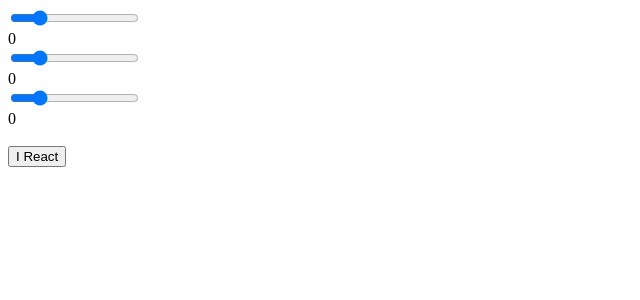
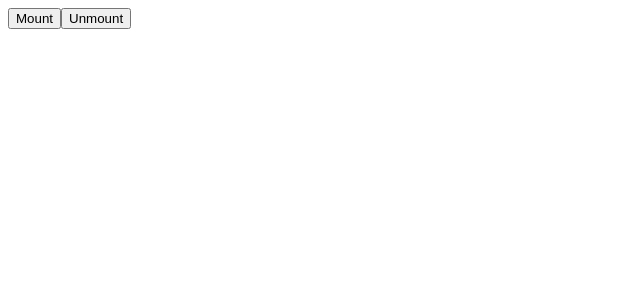
Before and after one commit to agakow/react-project, a React app: page / in a window 1280 px wide. Shown: the top 300 px of the page, without its empty margins (0-640 px from the left). Built offline with nearby package versions, Linux system fonts and the light colour scheme.

Commit message:
componentlifecycle - mounting basics

```diff
--- a/App.js
+++ b/App.js
@@ -5,63 +5,52 @@
 class App extends React.Component {
   constructor() {
     super();
-    this.state = {
-      red: 0,
-      green: 0,
-      blue: 0
+    this.state = {val: 0};
+    this.update = this.update.bind(this)
     }
-    this.update = this.update.bind(this)
+  update(){
+    this.setState({val: this.state.val + 1})
   }
-  update(e){
-    this.setState({
-      red: ReactDOM.findDOMNode(this.refs.red.refs.inp).value,
-      green: ReactDOM.findDOMNode(this.refs.green.refs.inp).value,
-      blue: ReactDOM.findDOMNode(this.refs.blue.refs.inp).value
-    })
+  componentWillMount(){
+    console.log('mounting!');
   }
-  render(){
-    return (
-      <div>
-        <Slider ref="red" update={this.update} />
-        {this.state.red}
-        <Slider ref="green" update={this.update} />
-        {this.state.green}
-        <Slider ref="blue" update={this.update} />
-        {this.state.blue}
-        <br/>
-        <br/>
-        <Button>I <Heart/> React</Button>
-      </div>
-    );
+  render() {
+    console.log('rendering!');
+    return <button onClick={this.update}>{this.state.val}</button>
+  }
+  componentDidMount(){
+    console.log('mounted!');
+  }
+  componentWillUnmount(){
+    console.log('bye!');
   }
 }
 
-class Button extends React.Component {
-  render() {
-    return <button> {this.props.children} </button>
+class Wrapper extends React.Component {
+  constructor() {
+    super();
   }
-}
-
-const Heart = () => <span className="glyphicon glyphicon-heart"></span>
-
-class Slider extends React.Component {
+  mount() {
+    ReactDOM.render(<App />, document.getElementById('a'))
+  }
+  unmount() {
+    ReactDOM.unmountComponentAtNode(document.getElementById('a'))
+  }
   render() {
     return (
       <div>
-      <input ref="inp" type="range"
-        min="0"
-        max="255"
-        onChange={this.props.update} />
+        <button onClick={this.mount.bind(this)}>Mount</button>
+        <button onClick={this.unmount.bind(this)}>Unmount</button>
+        <div id="a"></div>
       </div>
-    );
+    )
   }
 }
+ReactDOM.render(
+  <Wrapper />, document.getElementById('app')
+);
 
 
-
-ReactDOM.render(
-  <App />, document.getElementById('app')
-);
 
 //class Component has state
 //constant Component does not have state
@@ -71,3 +60,58 @@
 //refs are a way to reference an instance of a component from within the react app
 //refs wont work with stateless components (const)
 //access child nodes through this.props.children
+
+// class App extends React.Component {
+//   constructor() {
+//     super();
+//     this.state = {
+//       red: 0,
+//       green: 0,
+//       blue: 0
+//     }
+//     this.update = this.update.bind(this)
+//   }
+//   update(e){
+//     this.setState({
+//       red: ReactDOM.findDOMNode(this.refs.red.refs.inp).value,
+//       green: ReactDOM.findDOMNode(this.refs.green.refs.inp).value,
+//       blue: ReactDOM.findDOMNode(this.refs.blue.refs.inp).value
+//     })
+//   }
+//   render(){
+//     return (
+//       <div>
+//         <Slider ref="red" update={this.update} />
+//         {this.state.red}
+//         <Slider ref="green" update={this.update} />
+//         {this.state.green}
+//         <Slider ref="blue" update={this.update} />
+//         {this.state.blue}
+//         <br/>
+//         <br/>
+//         <Button>I <Heart/> React</Button>
+//       </div>
+//     );
+//   }
+// }
+//
+// class Button extends React.Component {
+//   render() {
+//     return <button> {this.props.children} </button>
+//   }
+// }
+//
+// const Heart = () => <span className="glyphicon glyphicon-heart"></span>
+//
+// class Slider extends React.Component {
+//   render() {
+//     return (
+//       <div>
+//       <input ref="inp" type="range"
+//         min="0"
+//         max="255"
+//         onChange={this.props.update} />
+//       </div>
+//     );
+//   }
+// }
```
Also changed, not shown: 1 other file (tests, documents, lock files or other folders).
